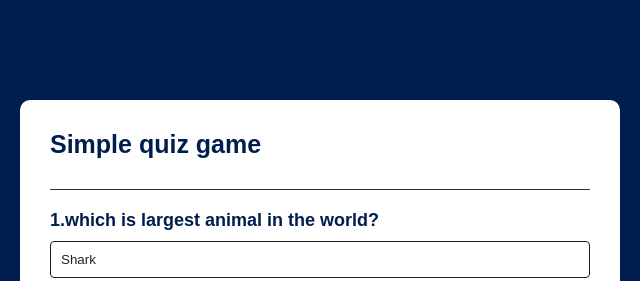
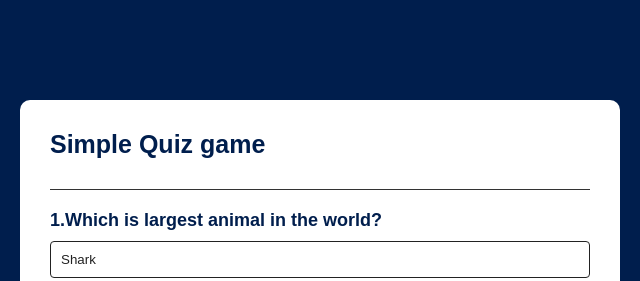
Before and after one commit to Ravikargeti2003/Quiz-App, a plain HTML site: page index.html in a window 1280 px wide. Shown: the top 281 px of the page, 320-960 px from the left. Drawn offline with Linux system fonts and the light colour scheme.

Commit message:
commit 2

```diff
--- a/index.html
+++ b/index.html
@@ -9,9 +9,9 @@
 </head>
 <body>
     <div class="app">
-        <h1> Simple quiz game</h1>
+        <h1> Simple Quiz game</h1>
         <div class="quiz">
-            <h2 id="question">question goes here</h2>
+            <h2 id="question">Question goes Here</h2>
             <div id="answer-buttons">
                 <button class="btn">Answer 1</button>
                 <button class="btn">Answer 2</button>
--- a/script.js
+++ b/script.js
@@ -1,6 +1,6 @@
 const questions=[
     {
-        question:"which is largest animal in the world?",
+        question:"Which is largest animal in the world?",
         answers:[
             {text:"Shark",correct:false},
             {text:"Blue whale",correct:true},
@@ -10,7 +10,7 @@ const questions=[
         ]
     },
     {
-        question:"which is largest desert in the world?",
+        question:"Which is largest desert in the world?",
         answers:[
             {text:"kolahari",correct:false},
             {text:"gobi",correct:false},
@@ -20,7 +20,7 @@ const questions=[
         ]
     },
     {
-        question:"which is the smallest continent in the world?",
+        question:"Which is the smallest continent in the world?",
         answers:[
             {text:"Asia",correct:false},
             {text:"australia",correct:true},
```
